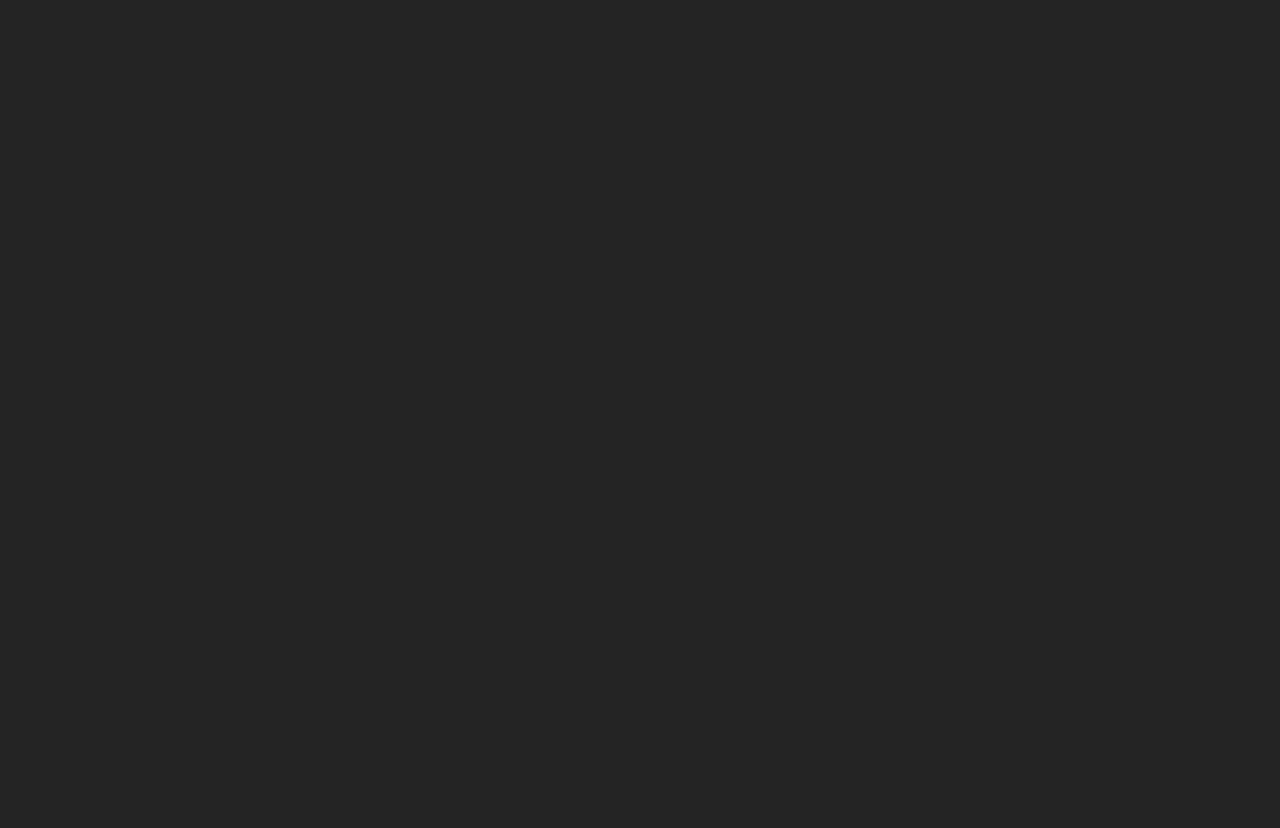
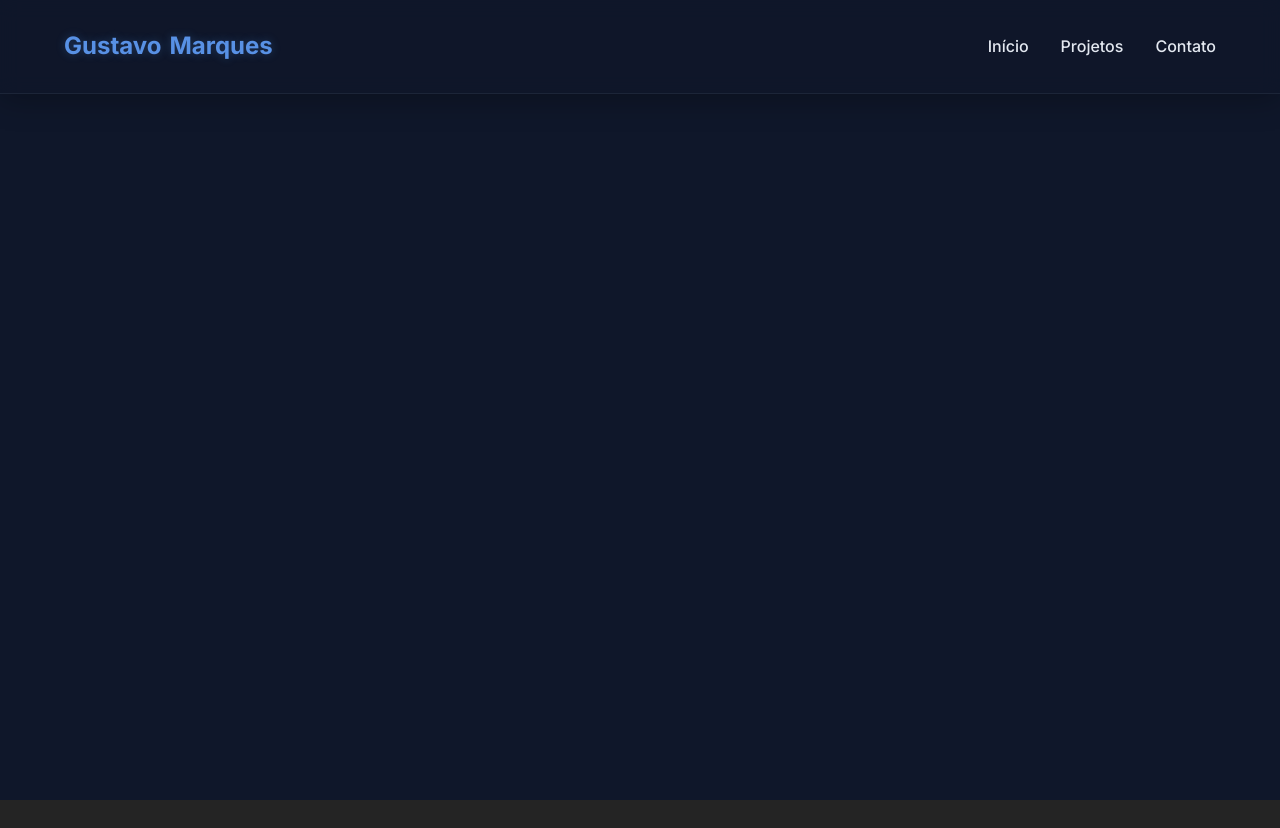
Before and after one commit to gustavohnmarques/portfolio, a React (Vite) app: page / in a window 1280 px wide. After the commit the page ends 800 px from the top, so only its background shows below. Built offline with nearby package versions, Linux system fonts and the light colour scheme.

Commit message:
Feat: Componente Navbar

```diff
--- /dev/null
+++ b/src/components/Navbar/Navbar.styles.ts
@@ -0,0 +1,93 @@
+import styled from "@emotion/styled";
+import { motion } from "framer-motion";
+
+export const MotionContainer = styled(motion.nav)`
+    position: fixed;
+    top: 0;
+    left: 0;
+    right: 0;
+    display: flex;
+    justify-content: space-between;
+    align-items: center;
+    padding: 1.1rem 5%;
+    background: rgba(15, 23, 42, 0.8);
+    backdrop-filter: blur(10px);
+    z-index: 1000;
+    box-shadow: 0 4px 30px rgba(0, 0, 0, 0.3);
+    border-bottom: 1px solid rgba(148, 163, 184, 0.1);
+`
+
+export const Logo = styled.div`
+    font-size: 1.5rem;
+    font-weight: 700;
+    color:rgb(88, 145, 229);
+    text-shadow: 0 0 10px rgba(88, 145, 229, 0.3);
+    display: flex;
+    align-items: center;
+    gap: 0.5rem;
+
+    .first-word, .second-word {
+        font-size: 1.5rem;
+    }
+
+    @media (max-width: 768px) {
+        width: 30%;
+        flex-direction: column;
+        .first-word {
+            font-size: 1.2rem;
+        }
+
+        .second-word {
+            font-size: 0.8rem;
+        }
+    }
+`
+
+export const NavLinks = styled(motion.ul)`
+  display: flex;
+  gap: 2rem;
+  list-style: none;
+
+  &::after{
+        content: "";
+        position: absolute;
+        bottom: -5px;
+        left: 0;
+        width: 0;
+        height: 2px;
+        background: rgb(88, 145, 229);
+        transition: width 0.3s ease;
+  }
+`
+
+export const NavLinkItem = styled(motion.li)`
+
+    a {
+        text-decoration: none;
+        color: var(--text-color);
+        font-weight: 500;
+        transition: all 0.3 ease;
+        position: relative;
+        cursor: pointer;
+    }
+
+    a::after {
+        content: "";
+        position: absolute;
+        bottom: -5px;
+        left: 0;
+        width: 0;
+        height: 2px;
+        background: rgb(88, 145, 229);
+        transition: width 0.3s ease;
+    }
+
+    a:hover {
+        color: rgb(88, 145, 229);
+    }
+
+    a:hover::after {
+        width: 100%;
+    }
+
+`
--- /dev/null
+++ b/src/components/Navbar/Navbar.tsx
@@ -0,0 +1,58 @@
+import * as S from "./Navbar.styles";
+
+const fadeInUp = {
+  initial: { opacity: 0, y: 20 },
+  animate: { opacity: 1, y: 0 },
+  transition: { duration: 0.6 },
+};
+
+const variants = {
+  animate: {
+    transition: {
+      staggerChildren: 0.1,
+    },
+  },
+};
+
+
+const Navbar: React.FC = () => {
+    return (
+        <S.MotionContainer
+            initial={{ y: -100 }}
+            animate={{ y: 0 }}
+            transition={{ duration: 0.6, ease: "easeOut" }}
+        >
+            <S.Logo>
+                <span className="first-word">Gustavo</span>
+                <span className="second-word">Marques</span>
+            </S.Logo>
+
+            <S.NavLinks
+                variants={variants}
+                initial="initial"
+                animate="animate"
+            >
+                <S.NavLinkItem
+                    variants={fadeInUp}
+                    whileTap={{ scale: 0.95 }}
+                >
+                    <a href="#inicio"> Início </a>
+                </S.NavLinkItem>
+                <S.NavLinkItem
+                    variants={fadeInUp}
+                    whileTap={{ scale: 0.95 }}
+                >
+                    <a href="#projetos"> Projetos</a>
+                </S.NavLinkItem>
+                <S.NavLinkItem
+                    variants={fadeInUp}
+                    whileTap={{ scale: 0.95 }}
+                >
+                    <a href="#contato"> Contato</a>
+                </S.NavLinkItem>
+            </S.NavLinks>
+        </S.MotionContainer>
+    )
+}
+
+export default Navbar;
--- a/src/index.css
+++ b/src/index.css
@@ -12,9 +12,38 @@
   text-rendering: optimizeLegibility;
   -webkit-font-smoothing: antialiased;
   -moz-osx-font-smoothing: grayscale;
+  display: flex;
 }
 
 html {
   scroll-behavior: smooth;
   width: 100%;
 }
+
+body {
+  margin: 0;
+  min-width: 100%;
+  min-height: 100vh;
+  width: 100%;
+  display: flex;
+  line-height: 1.6;
+  color: rgb(227, 232, 240);
+  background: rgb(15, 23, 42);
+}
+
+::-webkit-scrollbar {
+  width: 10px;
+}
+
+::-webkit-scrollbar-track {
+  background: #f1f1f1;
+}
+
+::-webkit-scrollbar-thumb {
+  background: #888;
+  border-radius: 5px;
+}
+
+::-webkit-scrollbar-thumb:hover {
+  background: #555;
+}
--- a/src/main.tsx
+++ b/src/main.tsx
@@ -1,7 +1,7 @@
 import { StrictMode } from 'react'
 import { createRoot } from 'react-dom/client'
 import './index.css'
-import Home from './src/Pages/Home/Home'
+import Home from './pages/Home/Home'
 
 createRoot(document.getElementById('root')!).render(
   <StrictMode>
--- /dev/null
+++ b/src/pages/Home/Home.styles.ts
@@ -0,0 +1,5 @@
+import styled from '@emotion/styled'
+
+export const Container = styled.div`
+
+`
--- a/src/src/Pages/Home/Home.tsx
+++ b/src/pages/Home/Home.tsx
@@ -1,10 +1,11 @@
 import type React from "react";
 import * as S from "./Home.styles";
+import Navbar from "../../components/Navbar/Navbar";
 
 const Home: React.FC = () => {
   return (
     <S.Container>
-
+        <Navbar />
     </S.Container>
   )
 }
--- a/src/src/Pages/Home/Home.styles.ts
+++ /dev/null
@@ -1,9 +0,0 @@
-import styled from '@emotion/styled'
-
-export const Container = styled.div`
-    opacity: 0;
-    transform: translateY(20px);
-    transition: opacity 0.6s ease-out, transform 0.6s ease-out;
-    width: 100%;
-    min-height: 100vh;
-`
```
